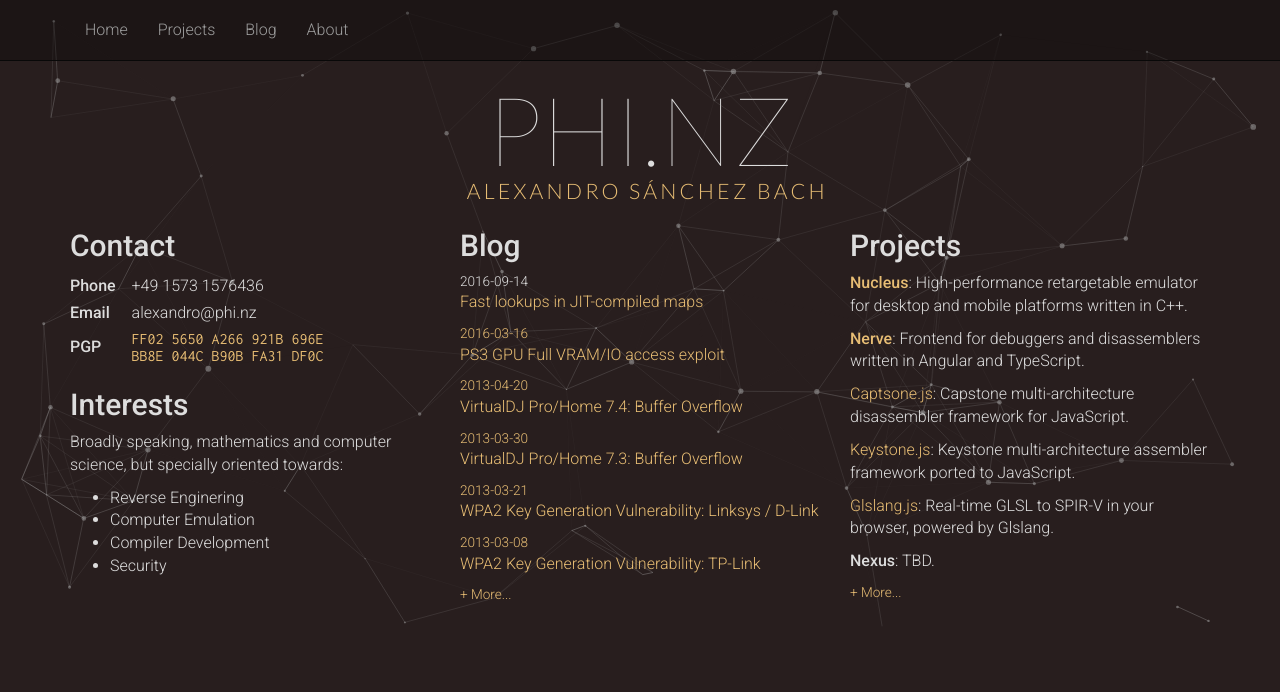
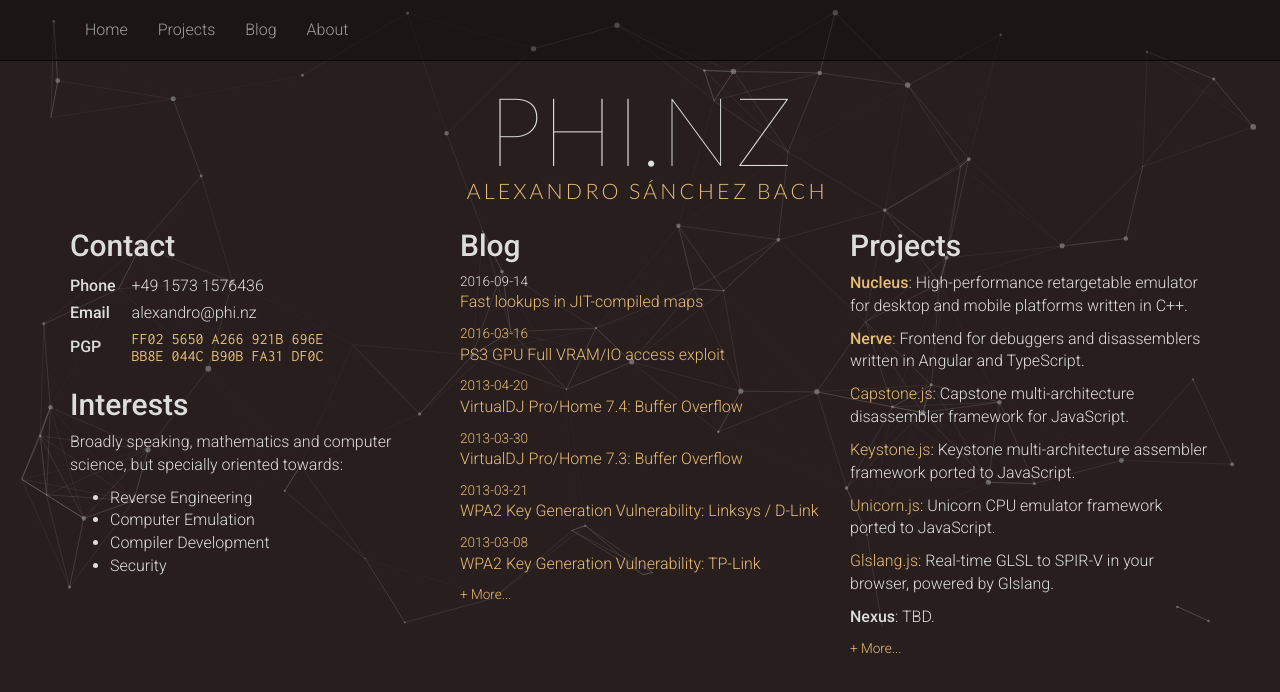
Before and after one commit to AlexAltea/website, a website: page app/index.html in a window 1280 px wide. Drawn offline with nearby package versions, Linux system fonts and the light colour scheme; files that its build step writes are made by us from their sources; files whose address does not match are found by name.

Commit message:
Update to projects

```diff
--- a/app/index.html
+++ b/app/index.html
@@ -79,7 +79,7 @@
           Broadly speaking, mathematics and computer science, but specially oriented towards:
           <p>
             <ul>
-              <li>Reverse Enginering</li>
+              <li>Reverse Engineering</li>
               <li>Computer Emulation</li>
               <li>Compiler Development</li>
               <li>Security</li>
@@ -102,8 +102,9 @@
           <h2>Projects</h2>
           <p><a href="https://github.com/AlexAltea/nucleus"><b>Nucleus</b></a>: High-performance retargetable emulator for desktop and mobile platforms written in C++.<br></p>
           <p><a href="https://github.com/AlexAltea/nerve"><b>Nerve</b></a>: Frontend for debuggers and disassemblers written in Angular and TypeScript.<br></p>
-          <p><a href="https://alexaltea.github.io/capstone.js/">Captsone.js</a>: Capstone multi-architecture disassembler framework for JavaScript.<br></p>
+          <p><a href="https://alexaltea.github.io/capstone.js/">Capstone.js</a>: Capstone multi-architecture disassembler framework for JavaScript.<br></p>
           <p><a href="https://alexaltea.github.io/keystone.js/">Keystone.js</a>: Keystone multi-architecture assembler framework ported to JavaScript.<br></p>
+          <p><a href="https://alexaltea.github.io/unicorn.js/">Unicorn.js</a>: Unicorn CPU emulator framework ported to JavaScript.<br></p>
           <p><a href="https://alexaltea.github.io/glslang.js/">Glslang.js</a>: Real-time GLSL to SPIR-V in your browser, powered by Glslang.<br></p>
           <p><b>Nexus</b>: TBD.</p>
           <p><a href="https://github.com/AlexAltea?tab=repositories"><small>+ More...</small></a></p>
```
